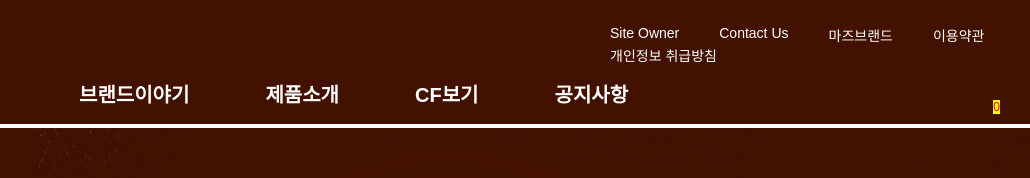
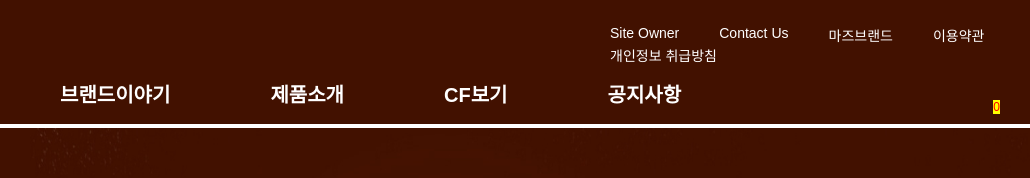
Before and after one commit to sohyeon403/project03, a plain HTML site: page index.html in a window 1280 px wide. Shown: the top 178 px of the page, 250-1280 px from the left. Drawn offline with nearby package versions, Linux system fonts and the light colour scheme.

Commit message:
update :
헤더영역 변경

```diff
--- a/css/index.css
+++ b/css/index.css
@@ -75,7 +75,7 @@ nav {
 }
 
 .gnb {
-    width: 698px;
+    width: 760px;
     height: 58px;
     margin: 0px auto;
     background: #421100;
@@ -92,12 +92,13 @@ nav {
     color: #fff;
     font-size: 20px;
     font-weight: bold;
-    padding: 0px 10px;
+    padding: 0px 22px;
 }
 
 .gnb>li>a:hover {
     background-color: #ff0000;
-    /* padding: 10px; */
+    /* border: 2px solid #ff0000; */
+    padding: 8px 22px !important;
     border-radius: 100px;
 }
 
@@ -105,7 +106,7 @@ nav {
 /*메뉴 클릭시 해당 콘텐츠가 올라오면 해당 메뉴에 적용할 서식*/
 .on {
     background-color: #ff0000 !important;
-    padding: 20px;
+    padding: 10px 20px !important;
     border-radius: 100px;
 }
 
--- a/js/snicker.js
+++ b/js/snicker.js
@@ -3,7 +3,7 @@ $(document).ready(function(){
     //탑버튼 숨기기
     $('footer a').hide();
 
-    //비쥬얼 이미지 영역에 타이틀, 자동차 사진 보이게 하기
+    //비쥬얼 이미지 영역에 타이틀, 초콜릿 사진 보이게 하기
     const title = $('#visual img:first-child');
     const choco = $('#visual img:last-child');
 
@@ -45,7 +45,7 @@ $(document).ready(function(){
         }
 
 
-//                //각 해당하는 콘텐츠가 상단으로 올라오면 해당하는 메뉴에 서식을 적용하기
+//각 해당하는 콘텐츠가 상단으로 올라오면 해당하는 메뉴에 서식을 적용하기
                if(sPos >= 500&&sPos<1400){
                    $('.gnb a').removeClass('on'); //기존에 적용된 서식이 있으면 제거하고
                    $('.gnb li:first-child a').addClass('on'); //첫번째 메뉴에 서식 적용
```
